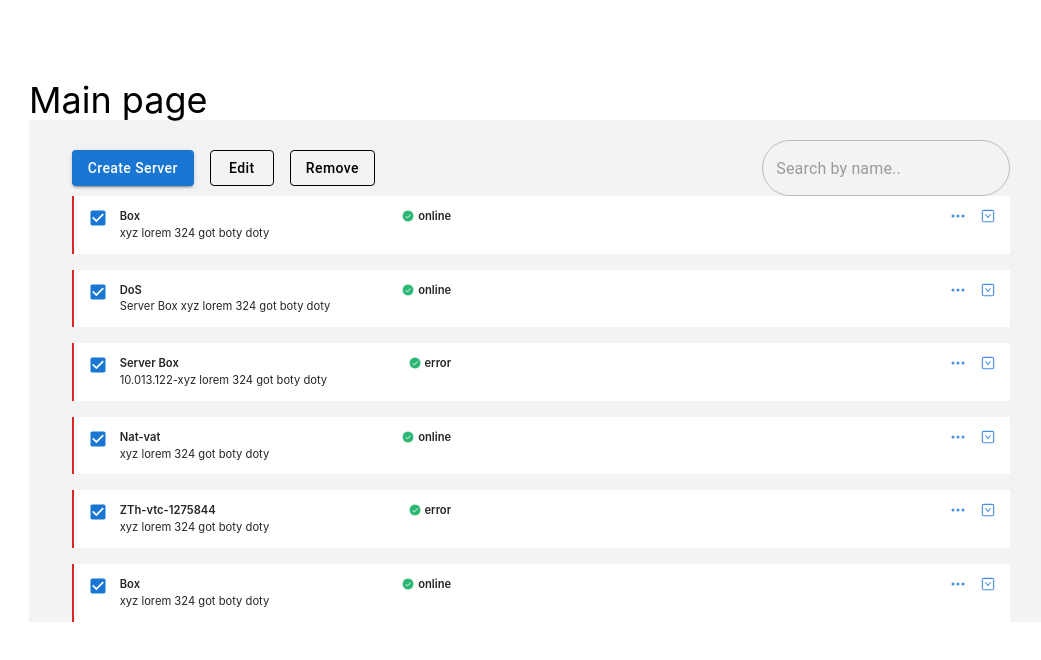
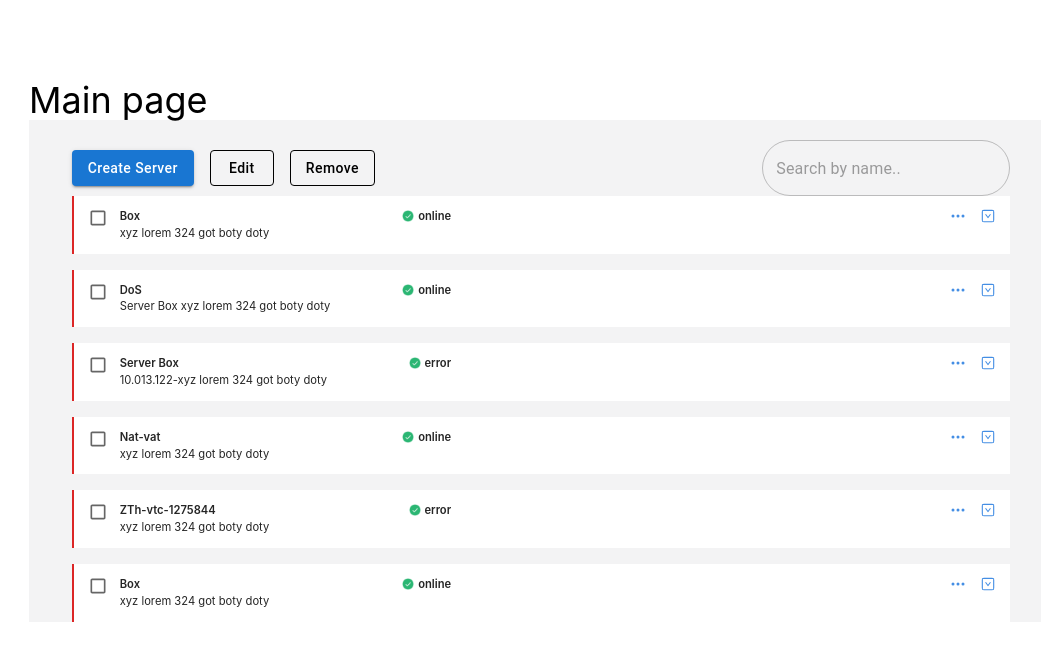
Before and after one commit to ishantsahni/the-task, a React (Create React App) app: page /#/ in a window 1280 px wide. Shown: the top 660 px of the page, without its empty margins (99-1140 px from the left). Built offline with nearby package versions, Linux system fonts and the light colour scheme.

Commit message:
check box prop added

```diff
--- a/src/components/TaskHeader/index.js
+++ b/src/components/TaskHeader/index.js
@@ -13,7 +13,7 @@ const TaskHeader = ({taskInfo, setTaskInfo, items}) => {
             //    {...label}
             sx={{ "& .MuiSvgIcon-root": { fontSize: 20 } }}
             className="!p-0 !h-[20px] !mr-3"
-            defaultChecked
+            defaultChecked={false}
           />
           <div>
             <p className="font-semibold text-[0.7rem] text-nero">
```
